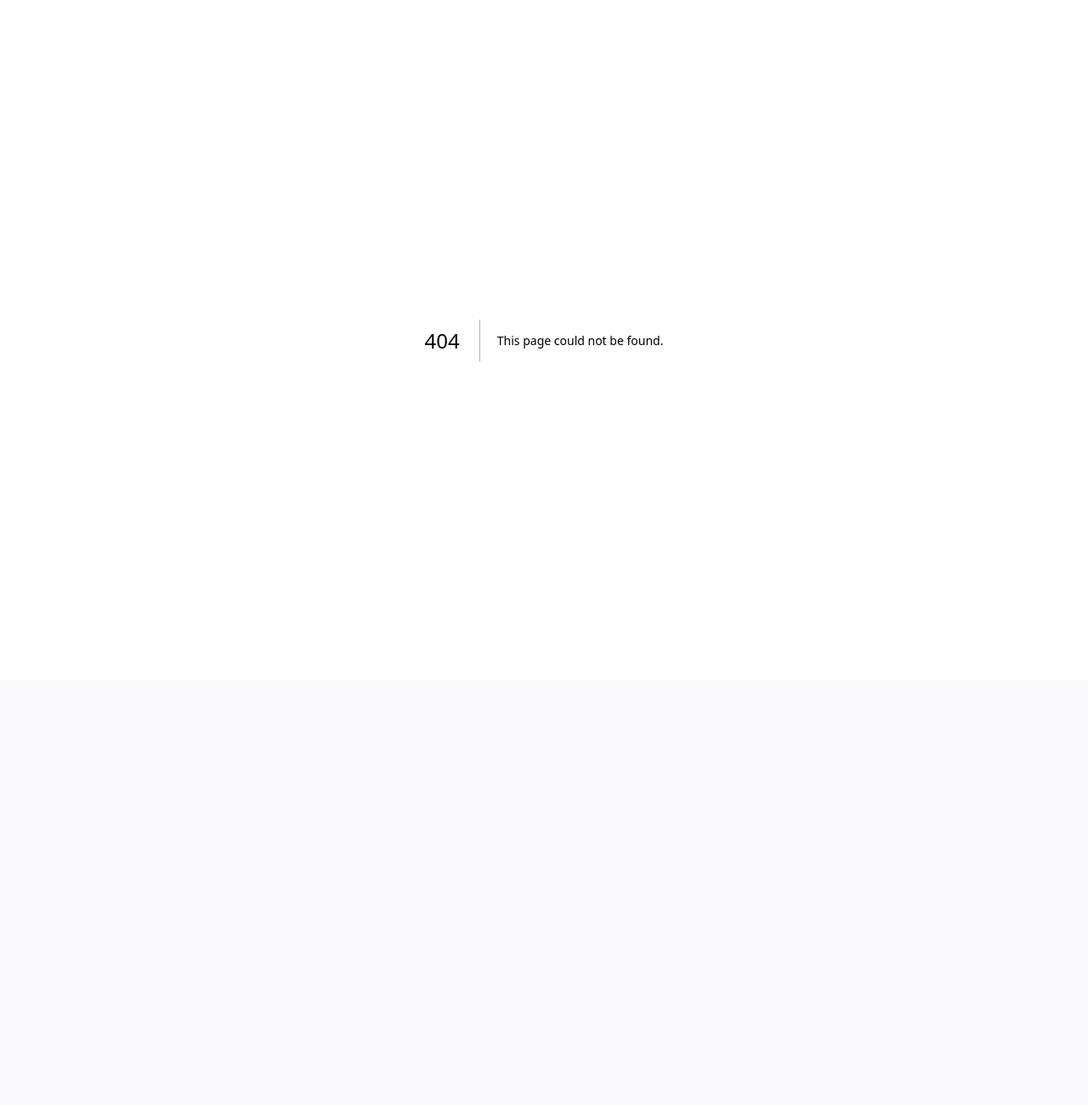
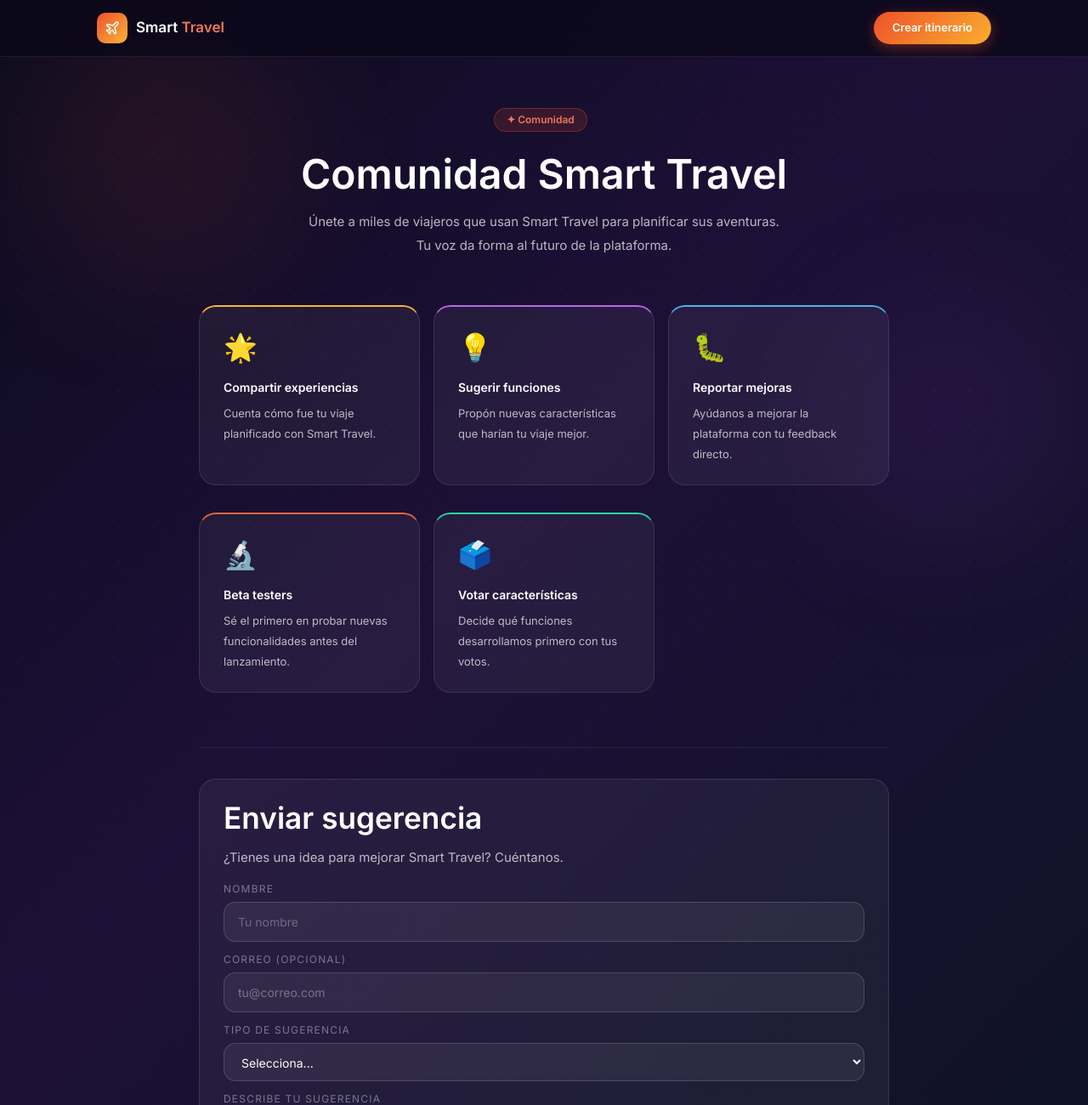
Before and after one commit to eduardodaza/paginaweblovable, a Next.js app in the folder cuenta-test-viajes-main/viajes-main/: page /comunidad in a window 1280 px wide. Before the commit this address had no page. Shown: the top 1300 px of the page at 85% size. Before the commit the page ends 800 px from the top, so only its background shows below. Built offline with nearby package versions, Linux system fonts and the light colour scheme.

Commit message:
Create comunidad.tsx

```diff
--- /dev/null
+++ b/cuenta-test-viajes-main/viajes-main/src/pages/comunidad.tsx
@@ -0,0 +1,69 @@
+import { PageLayout } from "@/components/PageLayout";
+import { useState } from "react";
+
+export default function ComunidadPage() {
+  const [sent, setSent] = useState(false);
+  const [sug, setSug] = useState({ nombre: "", email: "", tipo: "", mensaje: "" });
+  const upd = (k: string) => (e: React.ChangeEvent<HTMLInputElement | HTMLTextAreaElement | HTMLSelectElement>) => setSug(p => ({ ...p, [k]: e.target.value }));
+
+  return (
+    <PageLayout title="Comunidad" description="Únete a la comunidad de viajeros de Smart Travel. Comparte experiencias, sugiere funciones y participa en el futuro de la app.">
+      <div style={{ textAlign: "center", marginBottom: 56 }}>
+        <span className="page-badge">✦ Comunidad</span>
+        <h1 style={{ fontSize: "clamp(2rem,5vw,3rem)", fontWeight: 800, color: "#fff", marginTop: 16, marginBottom: 16, lineHeight: 1.1 }}>
+          Comunidad Smart Travel
+        </h1>
+        <p className="page-p" style={{ maxWidth: 560, margin: "0 auto" }}>
+          Únete a miles de viajeros que usan Smart Travel para planificar sus aventuras. Tu voz da forma al futuro de la plataforma.
+        </p>
+      </div>
+
+      <div style={{ display: "grid", gridTemplateColumns: "repeat(auto-fit,minmax(200px,1fr))", gap: 16, marginBottom: 48 }}>
+        {[
+          { icon: "🌟", title: "Compartir experiencias", desc: "Cuenta cómo fue tu viaje planificado con Smart Travel.", color: "hsl(38 95% 60%)" },
+          { icon: "💡", title: "Sugerir funciones", desc: "Propón nuevas características que harían tu viaje mejor.", color: "hsl(280 70% 65%)" },
+          { icon: "🐛", title: "Reportar mejoras", desc: "Ayúdanos a mejorar la plataforma con tu feedback directo.", color: "hsl(200 80% 60%)" },
+          { icon: "🔬", title: "Beta testers", desc: "Sé el primero en probar nuevas funcionalidades antes del lanzamiento.", color: "hsl(12 85% 60%)" },
+          { icon: "🗳️", title: "Votar características", desc: "Decide qué funciones desarrollamos primero con tus votos.", color: "hsl(160 70% 50%)" },
+        ].map(s => (
+          <div key={s.title} className="page-card" style={{ borderTop: `2px solid ${s.color}` }}>
+            <div style={{ fontSize: 32, marginBottom: 12 }}>{s.icon}</div>
+            <div style={{ fontSize: 14, fontWeight: 700, color: "#fff", marginBottom: 8 }}>{s.title}</div>
+            <p className="page-p" style={{ margin: 0, fontSize: 13 }}>{s.desc}</p>
+          </div>
+        ))}
+      </div>
+
+      <div className="page-divider" />
+
+      {sent ? (
+        <div className="page-card" style={{ textAlign: "center", borderTop: "2px solid hsl(160 70% 50%)", padding: "48px 28px" }}>
+          <div style={{ fontSize: 48, marginBottom: 16 }}>🎉</div>
+          <h2 style={{ fontSize: 22, fontWeight: 700, color: "#fff", marginBottom: 8 }}>¡Gracias por tu sugerencia!</h2>
+          <p className="page-p">La revisaremos y te contactaremos si tenemos preguntas.</p>
+        </div>
+      ) : (
+        <div className="page-card">
+          <h2 className="page-h2" style={{ marginTop: 0 }}>Enviar sugerencia</h2>
+          <p className="page-p">¿Tienes una idea para mejorar Smart Travel? Cuéntanos.</p>
+          <label style={{ fontSize: 12, color: "rgba(255,255,255,0.4)", display: "block", marginBottom: 6, textTransform: "uppercase", letterSpacing: "0.1em" }}>Nombre</label>
+          <input className="page-input" placeholder="Tu nombre" value={sug.nombre} onChange={upd("nombre")} />
+          <label style={{ fontSize: 12, color: "rgba(255,255,255,0.4)", display: "block", marginBottom: 6, textTransform: "uppercase", letterSpacing: "0.1em" }}>Correo (opcional)</label>
+          <input className="page-input" type="email" placeholder="tu@correo.com" value={sug.email} onChange={upd("email")} />
+          <label style={{ fontSize: 12, color: "rgba(255,255,255,0.4)", display: "block", marginBottom: 6, textTransform: "uppercase", letterSpacing: "0.1em" }}>Tipo de sugerencia</label>
+          <select className="page-input" value={sug.tipo} onChange={upd("tipo")}>
+            <option value="">Selecciona...</option>
+            <option>Nueva función</option><option>Mejora de diseño</option>
+            <option>Nuevo destino</option><option>Reporte de error</option>
+            <option>Participar en beta</option><option>Otra</option>
+          </select>
+          <label style={{ fontSize: 12, color: "rgba(255,255,255,0.4)", display: "block", marginBottom: 6, textTransform: "uppercase", letterSpacing: "0.1em" }}>Describe tu sugerencia</label>
+          <textarea className="page-textarea" placeholder="Cuéntanos tu idea con el mayor detalle posible..." value={sug.mensaje} onChange={upd("mensaje")} style={{ marginBottom: 20 }} />
+          <button className="page-btn" onClick={() => sug.nombre && sug.mensaje && setSent(true)}>
+            Enviar sugerencia →
+          </button>
+        </div>
+      )}
+    </PageLayout>
+  );
+}
```
